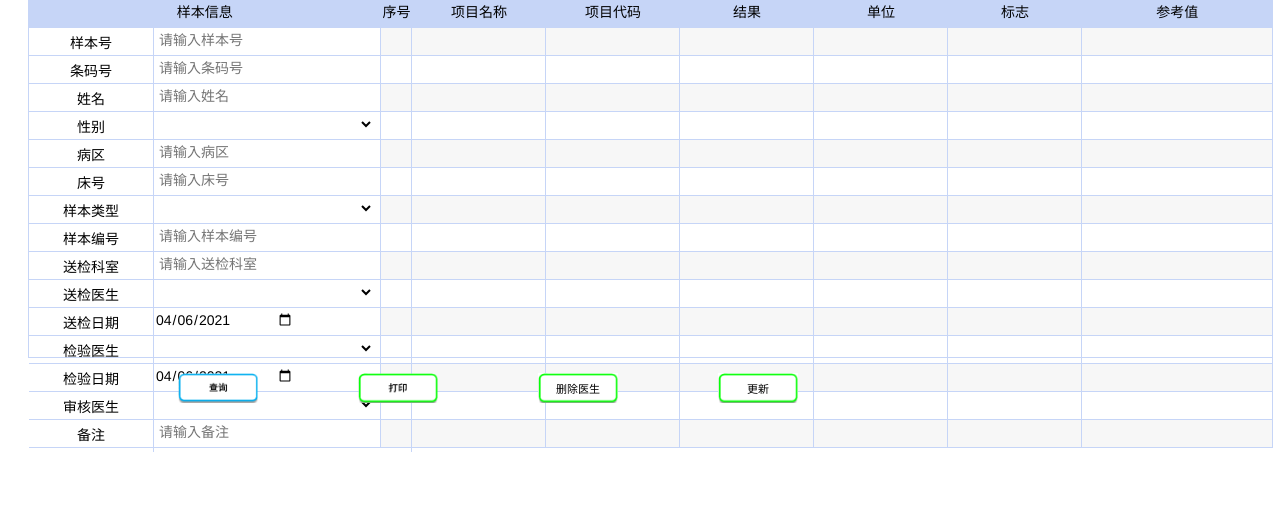
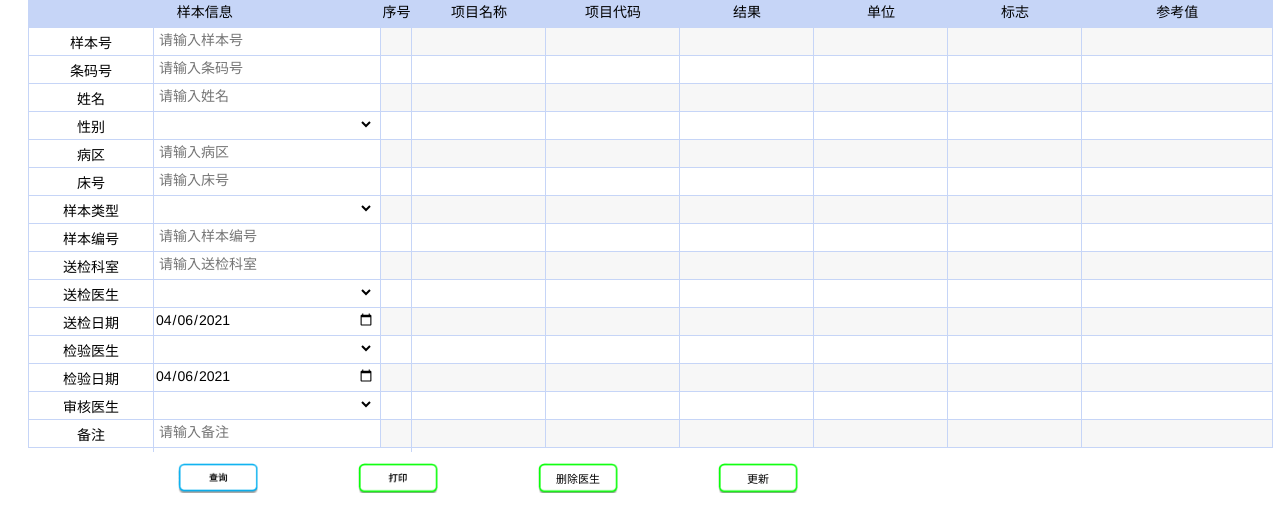
Before and after one commit to 291421358/dld-apa, a Spring Boot app: page /pages/search/sampleResult.html in a window 1280 px wide. Shown: the part 90-622 px from the top of the page. Run offline with Spring Boot 4, Linux system fonts and the light colour scheme; data that the repository does not hold is empty; some libraries are stand-ins or nearby versions.

Commit message:
调整查询 下拉框大小

```diff
--- a/src/main/resources/static/pages/search/sampleResult.html
+++ b/src/main/resources/static/pages/search/sampleResult.html
@@ -116,7 +116,7 @@
                 <label for="inspectionDate" class="layui-form-label">送检日期</label>
                 <div class="layui-select-title noBorder-inline">
                     <input id="inspectionDate" title="inspectionDate" type="date"
-                           style="width: 139px;height: 20px;padding-top: 0">
+                           style="width: 220px;height: 20px;padding-top: 0">
                 </div>
             </div>
             <div class="bottom-white-item">
@@ -129,7 +129,7 @@
             <div class="bottom-white-item b8cce4">
                 <label for="testDate" class="layui-form-label">检验日期</label>
                 <div class="layui-select-title noBorder-inline">
-                    <input id="testDate" title="testDate" type="date" style="width: 139px; height: 20px;padding-top: 0">
+                    <input id="testDate" title="testDate" type="date" style="width: 220px; height: 20px;padding-top: 0">
 
                 </div>
             </div>
@@ -148,7 +148,7 @@
                 </div>
             </div>
         </div>
-        <div id="projects" style="width: 71.6666666666%;height: 344px;float: left">
+        <div id="projects" style="width: 71.6666666666%;height: 447px;float: left">
             <div id="item-title" class="item-title">
                 <label class="menu-label">序号</label>
                 <div class="menu-label">项目名称</div>
```
